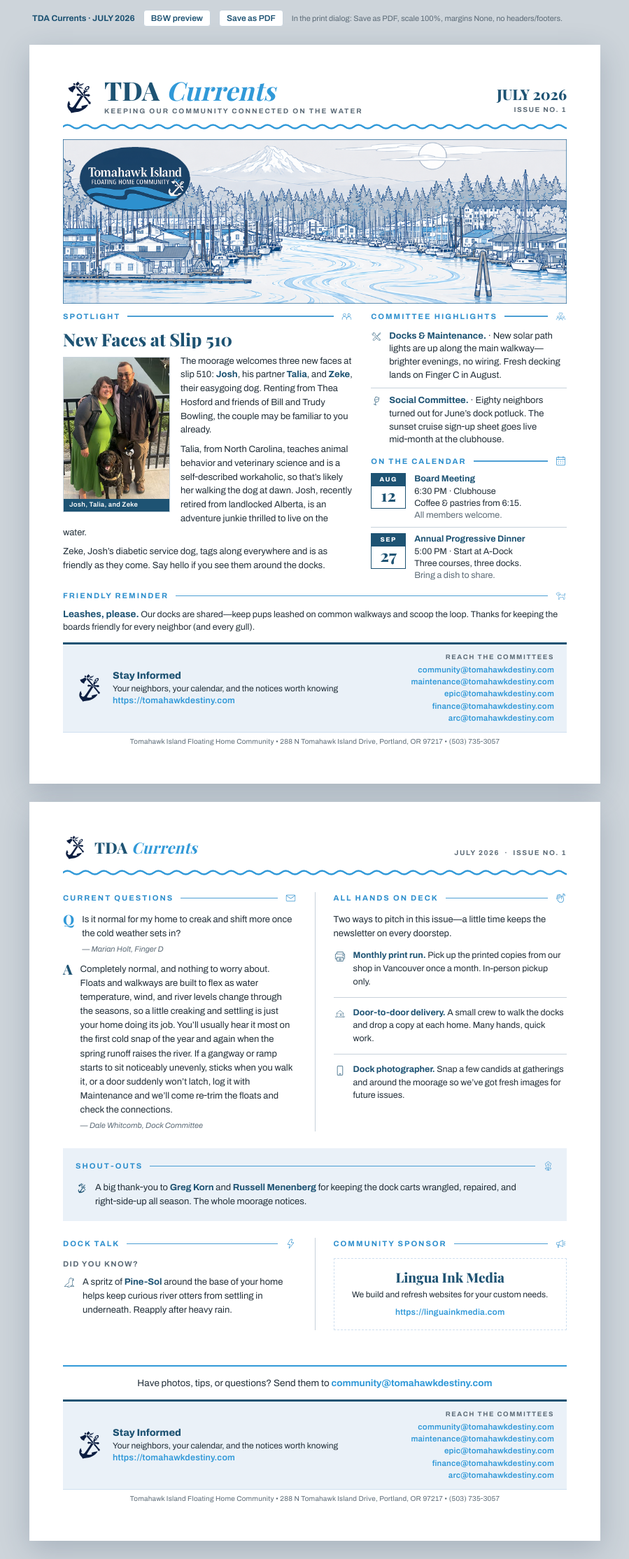
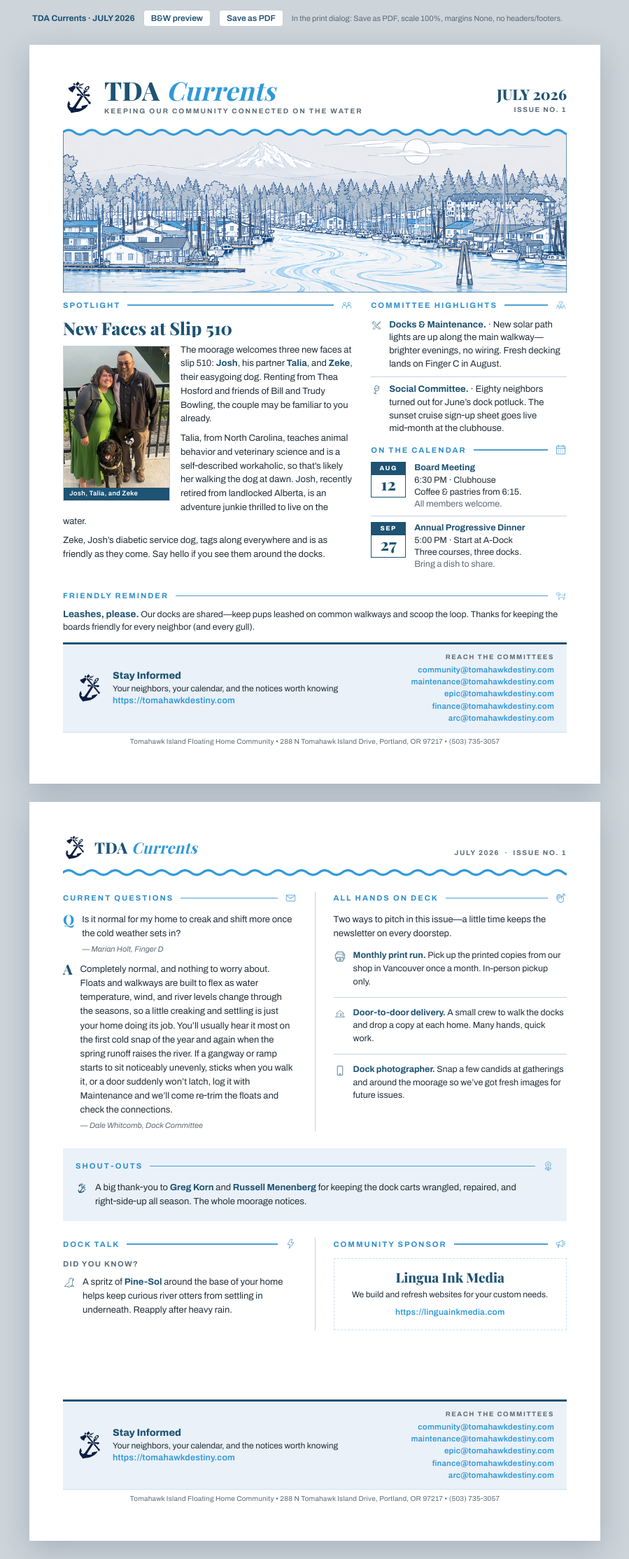
Before and after one commit to stephbairey/tda-newsletter, a PHP site: page /index.php?page=currents-hero in a window 1280 px wide. Shown: the whole page at 70% size, without its empty margins (190-1089 px from the left). Run offline with PHP 8.4, Linux system fonts and the light colour scheme; some web fonts are replaced.

Commit message:
Wavy rule as PNG: remove p1 SVG wave (baked into hero), add p2 image rule, drop submit band
Co-Authored-By: Claude Fable 5 <noreply@anthropic.com>

```diff
--- a/css/newsletter.css
+++ b/css/newsletter.css
@@ -101,7 +101,9 @@ body.grayscale .sheet { filter: grayscale(1); }
 .item-divider-ah { margin: 12px 0; }
 .col-divider { width: 1px; background: var(--rule); flex: none; }
 
-.wave-rule { display: block; margin-top: 4px; color: var(--blue); }
+/* The wavy rule is a print-safe PNG (the SVG pattern printed poorly). Page 1's
+   is baked into the hero image; page 2 places this one under the running head. */
+.wave-rule-img { display: block; width: 100%; height: auto; margin-top: 4px; }
 
 /* ===== Masthead (page 1) ===== */
 .masthead {
@@ -378,16 +380,6 @@ body.grayscale .sheet { filter: grayscale(1); }
 }
 .trivia-text { font-size: 13px; line-height: 1.55; }
 
-/* Submit band */
-.submit-band {
-  border-top: 2.5px solid var(--blue);
-  margin-top: 22px;
-  padding-top: 14px;
-  text-align: center;
-}
-.submit-band p { font-size: 13.5px; line-height: 1.5; }
-.submit-email { color: var(--blue); font-weight: 700; }
-
 /* ===== Print (keep last: must override the screen rules above) ===== */
 @media print {
   body { background: #fff; }
--- a/templates/helpers.php
+++ b/templates/helpers.php
@@ -123,20 +123,6 @@ function section_header(string $label, ?string $iconId, string $marginClass = ''
         . '</div>';
 }
 
-/** Masthead wave rule. Each instance needs a unique pattern id. */
-function wave_rule(string $uid): string {
-    return <<<SVG
-<svg class="wave-rule" width="100%" height="12" aria-hidden="true">
-  <defs>
-    <pattern id="mw-$uid" width="26" height="12" patternUnits="userSpaceOnUse">
-      <path d="M0 6 q6.5 -5 13 0 t13 0" fill="none" stroke="currentColor" stroke-width="2.5" stroke-linecap="round"></path>
-    </pattern>
-  </defs>
-  <rect width="100%" height="12" fill="url(#mw-$uid)"></rect>
-</svg>
-SVG;
-}
-
 /** Footer + colophon, identical on both pages. */
 function page_footer(array $settings): string {
     $emails = '';
--- a/templates/page1.php
+++ b/templates/page1.php
@@ -22,7 +22,6 @@ $img = $sp['image'] ?? [];
       <div class="issue-no">Issue No. <?= e((string)($issue['issue']['number'] ?? '')) ?></div>
     </div>
   </div>
-  <?= wave_rule('p1') ?>
 
   <div class="hero">
     <img class="hero-img" src="<?= e(hero_src()) ?>" alt="Tomahawk Island moorage with Mt. Hood">
--- a/templates/page2.php
+++ b/templates/page2.php
@@ -25,7 +25,7 @@ $dateLine = ucwords(strtolower($issue['issue']['date_label'] ?? ''));
     </div>
     <div class="running-issue"><?= e($dateLine) ?> &nbsp;&middot;&nbsp; Issue No. <?= e((string)($issue['issue']['number'] ?? '')) ?></div>
   </div>
-  <?= wave_rule('p2') ?>
+  <img class="wave-rule-img" src="<?= asset('assets/wavy-line.png') ?>" alt="">
 
   <div class="p2-grid">
 
@@ -128,9 +128,5 @@ $dateLine = ucwords(strtolower($issue['issue']['date_label'] ?? ''));
 
   </div>
 
-  <div class="submit-band">
-    <p><?= e($settings['submit_text'] ?? '') ?> <span class="submit-email"><?= e($settings['submit_email'] ?? '') ?></span></p>
-  </div>
-
   <?= page_footer($settings) ?>
 </div>
--- a/templates/settings.php
+++ b/templates/settings.php
@@ -50,7 +50,9 @@ $s = $settings;
     </fieldset>
 
     <fieldset>
-      <legend>Submit band (page 2)</legend>
+      <legend>Submit line (photos / tips / questions)</legend>
+      <p class="ed-note">Not printed anywhere right now — the old band at the bottom of page 2
+        was removed to make room for the wavy rule. The text is kept here until it gets a new home.</p>
       <div class="field">
         <label>Text</label>
         <input type="text" name="submit_text" value="<?= e($s['submit_text'] ?? '') ?>">
```
Also changed, not shown: CLAUDE.md (+6 -1 lines), assets/currents-hero.png, assets/wavy-line.png (added), icons/source/ChatGPT Image Jun 26, 2026, 12_20_26 PM (1).png (deleted), icons/source/ChatGPT Image Jun 26, 2026, 12_20_26 PM (2).png (deleted), icons/source/ChatGPT Image Jun 26, 2026, 12_20_27 PM (6).png (deleted), 3 other files.
